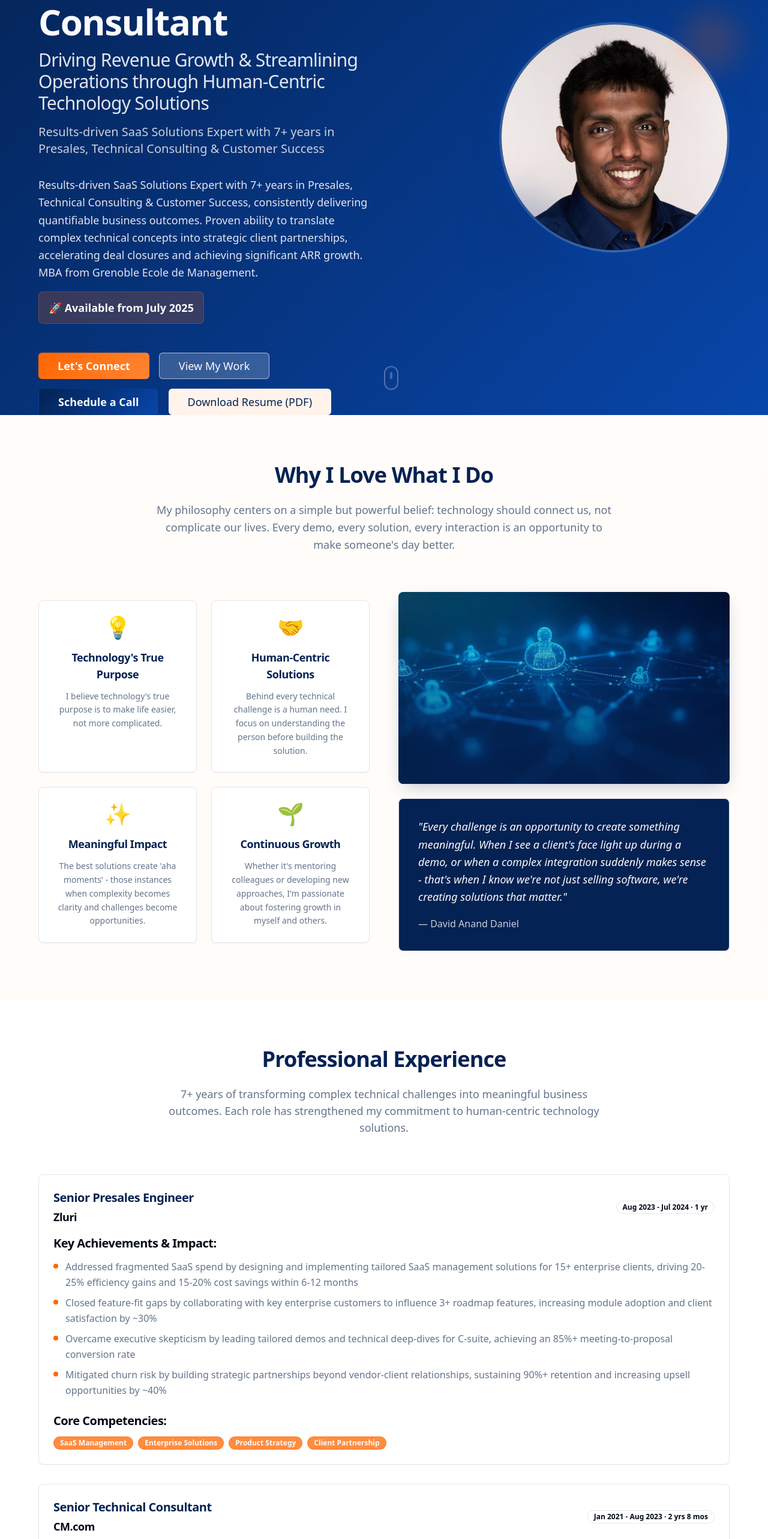
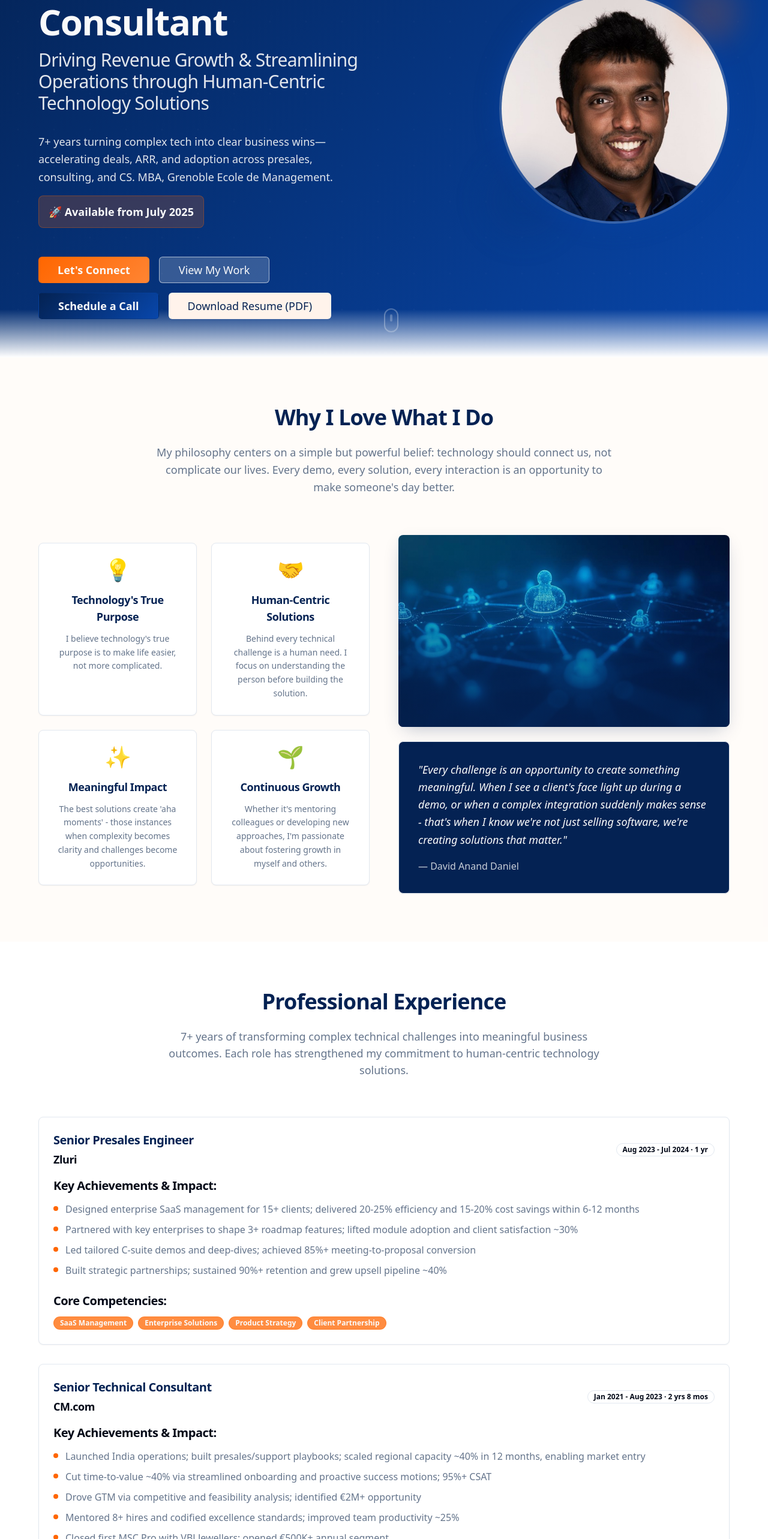
Before and after one commit to David-Anand-007/david-anand-connect, a React (Vite) app: page / in a window 1280 px wide. Shown: the part 234-2800 px from the top of the page at 60% size. Built offline with nearby package versions, Linux system fonts and the light colour scheme.

Commit message:
Refine scroll transitions and content
Address color bleed on scroll for the Download PDF option.
Perform content editing to reduce wordiness and increase impact across the website.

```diff
--- a/src/components/Experience.tsx
+++ b/src/components/Experience.tsx
@@ -9,10 +9,10 @@ const Experience = () => {
       role: "Senior Presales Engineer",
       period: "Aug 2023 - Jul 2024 · 1 yr",
       highlights: [
-        "Addressed fragmented SaaS spend by designing and implementing tailored SaaS management solutions for 15+ enterprise clients, driving 20-25% efficiency gains and 15-20% cost savings within 6-12 months",
-        "Closed feature-fit gaps by collaborating with key enterprise customers to influence 3+ roadmap features, increasing module adoption and client satisfaction by ~30%",
-        "Overcame executive skepticism by leading tailored demos and technical deep-dives for C-suite, achieving an 85%+ meeting-to-proposal conversion rate",
-        "Mitigated churn risk by building strategic partnerships beyond vendor-client relationships, sustaining 90%+ retention and increasing upsell opportunities by ~40%"
+        "Designed enterprise SaaS management for 15+ clients; delivered 20-25% efficiency and 15-20% cost savings within 6-12 months",
+        "Partnered with key enterprises to shape 3+ roadmap features; lifted module adoption and client satisfaction ~30%",
+        "Led tailored C-suite demos and deep-dives; achieved 85%+ meeting-to-proposal conversion",
+        "Built strategic partnerships; sustained 90%+ retention and grew upsell pipeline ~40%"
       ],
       skills: ["SaaS Management", "Enterprise Solutions", "Product Strategy", "Client Partnership"]
     },
@@ -21,13 +21,13 @@ const Experience = () => {
       role: "Senior Technical Consultant",
       period: "Jan 2021 - Aug 2023 · 2 yrs 8 mos",
       highlights: [
-        "Launched India operations from a zero baseline by establishing presales and technical support processes, scaling regional capacity by ~40% in 12 months and enabling successful market entry",
-        "Reduced time-to-value by ~40% through streamlined onboarding and proactive success motions, maintaining 95%+ CSAT",
-        "Informed GTM prioritization via competitor research and feasibility studies, identifying €2M+ market opportunity in the Indian subcontinent",
-        "Closed capability gaps by mentoring 8+ new technical hires and codifying excellence standards, improving team productivity by ~25%",
-        "Secured VBJ Jewellers as the first MSC Pro deal by positioning complex communication solutions, opening a new €500K+ annual segment",
-        "Revived previously 'unsellable' MMC via strategic repositioning, driving 25%+ adoption and generating significant new revenue within 9 months",
-        "Elevated credibility with public client recognition on LinkedIn, contributing to 150%+ increase in referral business"
+        "Launched India operations; built presales/support playbooks; scaled regional capacity ~40% in 12 months, enabling market entry",
+        "Cut time-to-value ~40% via streamlined onboarding and proactive success motions; 95%+ CSAT",
+        "Drove GTM via competitive and feasibility analysis; identified €2M+ opportunity",
+        "Mentored 8+ hires and codified excellence standards; improved team productivity ~25%",
+        "Closed first MSC Pro with VBJ Jewellers; opened €500K+ annual segment",
+        "Repositioned MMC; increased adoption 25%+ and generated new revenue within 9 months",
+        "Earned public client recognition; boosted referrals 150%+"
       ],
       skills: ["Market Entry Strategy", "Team Building", "Customer Success", "Mentorship"]
     },
@@ -36,11 +36,10 @@ const Experience = () => {
       role: "Solution Engineer",
       period: "Aug 2019 - Dec 2020 · 1 yr 5 mos",
       highlights: [
-        "Aligned solution strategy to evolving customer needs to remove adoption barriers, lifting solution uptake by ~25%",
-        "Reduced escalation rates by ~35% by leading complex onboarding and problem-solving support",
-        "Recognized as 'Chief Closer 2020' at Freshworks for exceptional deal closure performance (top 5% of sales engineering team)",
-        "Personally influenced $1.14M USD ARR through strategic solution positioning",
-        "Achieved 102% of FY2020 sales target through a consultative approach"
+        "Aligned solutions to evolving needs; lifted adoption ~25%",
+        "Cut escalations ~35% by leading complex onboarding and problem-solving",
+        "Awarded 'Chief Closer 2020' (top 5%); influenced $1.14M ARR",
+        "Achieved 102% FY2020 target via consultative selling"
       ],
       skills: ["Technical Sales", "Solution Architecture", "Deal Closure", "Revenue Growth"]
     },
@@ -49,12 +48,11 @@ const Experience = () => {
       role: "Presales & Technical Support Specialist",
       period: "Jun 2017 - Jul 2019 · 2 yrs 2 mos",
       highlights: [
-        "Simplified complex IT challenges for 200+ SMB/enterprise clients to stabilize environments, improving system efficiency by 15-20% and reducing resolution times by 10-15%",
-        "Conducted IT health checks and optimization assessments, identifying average cost savings of 15-20% per client",
-        "Delivered exceptional support experiences that helped maintain a 4.2+ Gartner rating",
-        "De-escalated 150+ critical situations, converting 25-30% dissatisfied clients into advocates and supporting Gartner Peer Insights Customers' Choice (2018 & 2019)",
-        "Built turnaround playbooks for high-stakes cases, achieving 90%+ CSAT in escalations",
-        "Strengthened long-term relationships with proactive follow-ups and root-cause elimination, reducing repeat escalations"
+        "Simplified complex IT for 200+ SMB/enterprise clients; improved efficiency 15-20% and cut resolution times 10-15%",
+        "Conducted health checks and optimization; identified 15-20% average cost savings per client",
+        "Delivered support that sustained 4.2+ Gartner rating; contributed to Customers' Choice (2018 & 2019)",
+        "De-escalated 150+ critical cases; converted 25-30% detractors into advocates; 90%+ CSAT in escalations",
+        "Built turnaround playbooks and eliminated root causes; reduced repeat escalations"
       ],
       skills: ["IT Consulting", "Customer Advocacy", "Technical Support", "Relationship Building"]
     }
--- a/src/components/Hero.tsx
+++ b/src/components/Hero.tsx
@@ -28,14 +28,11 @@ const Hero = () => {
                 <h2 className="text-xl md:text-2xl lg:text-3xl text-primary-foreground/90 font-light">
                   Driving Revenue Growth & Streamlining Operations through Human-Centric Technology Solutions
                 </h2>
-                <p className="text-lg md:text-xl text-primary-foreground/80 max-w-2xl">
-                  Results-driven SaaS Solutions Expert with 7+ years in Presales, Technical Consulting & Customer Success
-                </p>
               </div>
 
               <div className="space-y-4">
                 <p className="text-primary-foreground/90 text-lg max-w-2xl leading-relaxed">
-                  Results-driven SaaS Solutions Expert with 7+ years in Presales, Technical Consulting & Customer Success, consistently delivering quantifiable business outcomes. Proven ability to translate complex technical concepts into strategic client partnerships, accelerating deal closures and achieving significant ARR growth. MBA from Grenoble Ecole de Management.
+                  7+ years turning complex tech into clear business wins—accelerating deals, ARR, and adoption across presales, consulting, and CS. MBA, Grenoble Ecole de Management.
                 </p>
                 <button
                   onClick={() => scrollToSection("contact")}
@@ -48,7 +45,7 @@ const Hero = () => {
                 </button>
               </div>
 
-              <div className="flex flex-col sm:flex-row flex-wrap gap-4 pt-4">
+              <div className="flex flex-col sm:flex-row flex-wrap gap-4 pt-4 pb-12 md:pb-16">
                 <Button
                   variant="accent"
                   size="lg"
@@ -98,6 +95,9 @@ const Hero = () => {
         </div>
       </div>
 
+      {/* Bottom gradient to prevent bleed into next section */}
+      <div className="pointer-events-none absolute bottom-0 left-0 right-0 h-20 bg-gradient-to-b from-transparent to-background"></div>
+
       {/* Scroll indicator */}
       <div className="absolute bottom-8 left-1/2 transform -translate-x-1/2 animate-bounce">
         <div className="w-6 h-10 border-2 border-primary-foreground/30 rounded-full flex justify-center">
--- a/src/components/Navigation.tsx
+++ b/src/components/Navigation.tsx
@@ -32,12 +32,12 @@ const Navigation = () => {
   return (
     <nav className={`fixed top-0 w-full z-50 transition-all duration-300 ${
       isScrolled
-        ? "bg-background shadow-card border-b border-border"
+        ? "bg-background/80 supports-[backdrop-filter]:bg-background/60 backdrop-blur-md shadow-card border-b border-border"
         : "bg-transparent"
     }`}>
       <div className="container mx-auto px-6 py-4">
         <div className="flex justify-between items-center">
-          <div className="text-xl font-bold text-primary">
+          <div className={`text-xl font-bold ${isScrolled ? "text-primary" : "text-primary-foreground"}`}>
             David Anand Daniel
           </div>
 
@@ -46,7 +46,7 @@ const Navigation = () => {
               <button
                 key={item.id}
                 onClick={() => scrollToSection(item.id)}
-                className="text-foreground hover:text-primary transition-colors duration-300 font-medium"
+                className={`${isScrolled ? "text-foreground hover:text-primary" : "text-primary-foreground/90 hover:text-primary-foreground"} transition-colors duration-300 font-medium`}
               >
                 {item.label}
               </button>
```
